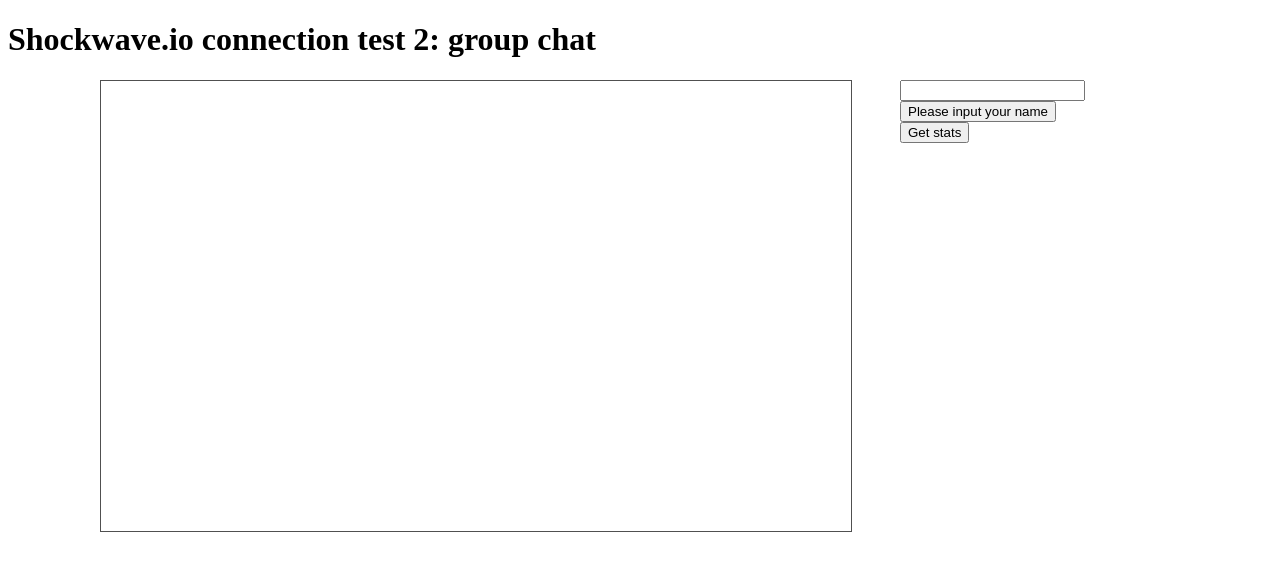
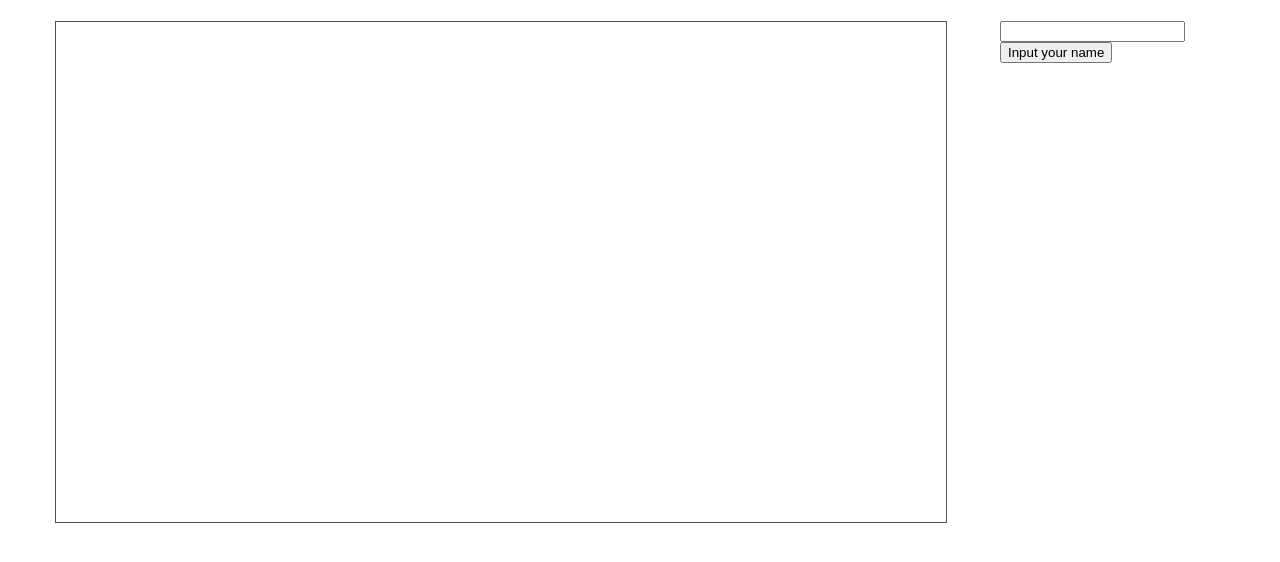
Before and after one commit to Teggoon/Shockwaveio-Online-Multiplayer, a plain HTML site: page index.html in a window 1280 px wide. Drawn offline with nearby package versions, Linux system fonts and the light colour scheme; no server answers.

Commit message:
Kevin documentation, fixed enter key reloading, enlarged canvas

```diff
--- a/index.html
+++ b/index.html
@@ -6,12 +6,19 @@
         <style>
         #myCanvas {
           position: absolute;
-          left: 100px;
+          left: 55px;
           border:1px solid #505050;
         }
         #textBlock {
           position: absolute;
-          left:900px
+          left:1000px
+        }
+        #messages {
+          overflow:auto;
+          width:200px;
+          height:450px;
+        }
+        h1 {
         }
 
         </style>
@@ -23,10 +30,10 @@
 
     <body>
 
-        <h1>Shockwave.io connection test 2: group chat</h1>
+        <h1></h1>
 
 
-        <canvas id="myCanvas" width="750" height="450">
+        <canvas id="myCanvas" width="890" height="500">
           Your browser does not support the HTML5 canvas tag.
         </canvas>
 
@@ -36,14 +43,16 @@
 
 //https://stackoverflow.com/questions/5203407/how-to-detect-if-multiple-keys-are-pressed-at-once-using-javascript
 
-var canvasWidth = 750;
-var canvasHeight = 450;
+var canvasWidth = 890;
+var canvasHeight = 500;
 
 var keyMap = {};
 onkeydown = onkeyup = function(e){
     e = e || event;
     keyMap[e.keyCode] = e.type == 'keydown';
 }
+
+
 
 var holes = [];
 var characterDatas = new Map();
@@ -370,14 +379,18 @@
 var givenName = false;
 function sendStuff() {
 
-    var x = document.forms["chat"].elements[0].value;
+    var x = document.getElementById("inputbox").value;
+    if (x == "") {
+      return;
+    }
     if (givenName) {
         socket.emit("message", x);
     } else {
         socket.emit("name", x);
-        document.getElementById("button").innerHTML = "Send message";
+        document.getElementById("button").innerHTML = "Enter Message";
         givenName = true;
     }
+    document.getElementById("inputbox").value = "";
 
 
 }
@@ -454,7 +467,7 @@
 
 
 
-document.addEventListener('keydown', function(event){
+document.addEventListener('keydown', function(event) {
 });
 
 function gameSingleFrame() {
@@ -481,14 +494,18 @@
 
 
         <div id="textBlock">
-        <form id='chat'>
-        <input type="text" name="inputText" value="" autocomplete="off"><br>
-        </form>
-        <button id="button" onClick=sendStuff()>Please input your name</button>
+        <input id="inputbox" type="text" name="inputText" value="" autocomplete="off"><br>
+
+        <button id="button" onClick=sendStuff()>Input your name</button>
         <div id="messages"></div>
-        <button id="stats" onClick=getStats()>Get stats</button>
       </div>
-
+      <script>
+      document.getElementById("inputbox").addEventListener("keyup", function(event) {
+         if (event.keyCode == '13') {
+           sendStuff();
+         }
+      });
+      </script>
 
 
     </body>
```
Also changed, not shown: server.js (+28 -24 lines).
